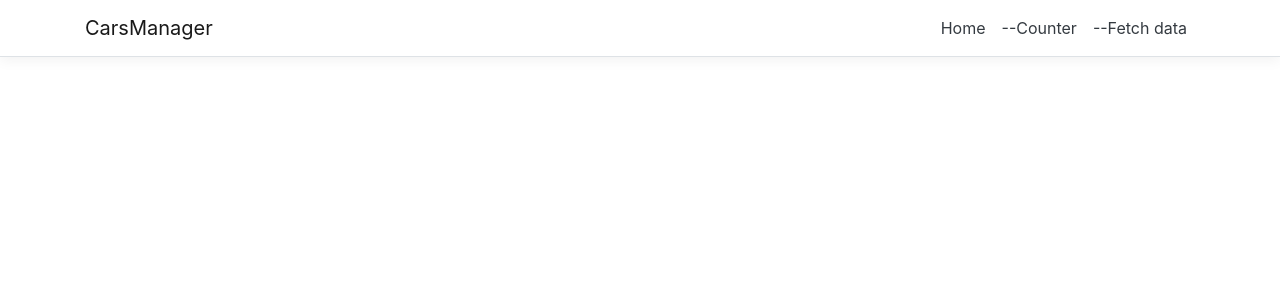
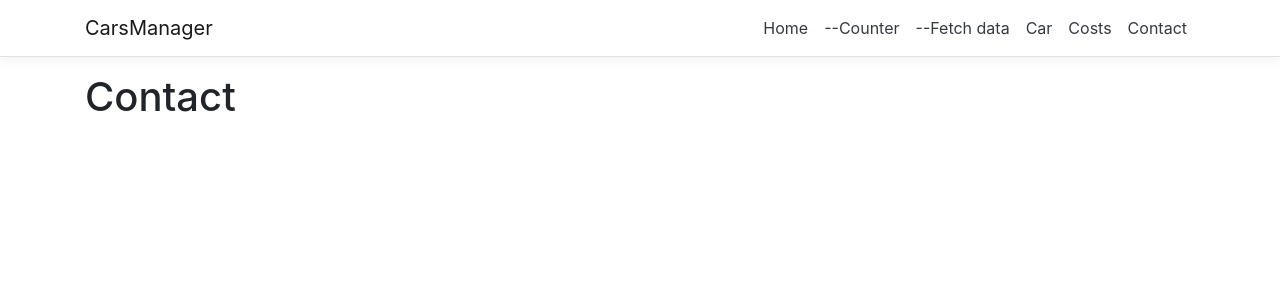
Before and after one commit to TorniV/CarsManager, a React (Create React App) app in the folder ClientApp/: page /contact in a window 1280 px wide. Shown: the top 300 px of the page. Built offline with nearby package versions, Linux system fonts and the light colour scheme.

Commit message:
Prepare routing

```diff
--- a/ClientApp/src/App.js
+++ b/ClientApp/src/App.js
@@ -1,21 +1,27 @@
-import React, { Component } from 'react';
-import { Route } from 'react-router';
-import { Layout } from './components/Layout';
-import { Home } from './components/Home';
-import { FetchData } from './components/FetchData';
-import { Counter } from './components/Counter';
+import React, { Component } from "react";
+import { Route } from "react-router";
+import { Layout } from "./components/Layout";
+import { Home } from "./components/Home";
+import { FetchData } from "./components/FetchData";
+import { Counter } from "./components/Counter";
+import { Car } from "./components/Cars/Car";
+import { Costs } from "./components/Costs/Costs";
+import { Contact } from "./components/Contact/Contact";
 
-import './custom.css'
+import "./custom.css";
 
 export default class App extends Component {
   static displayName = App.name;
 
-  render () {
+  render() {
     return (
       <Layout>
-        <Route exact path='/' component={Home} />
-        <Route path='/counter' component={Counter} />
-        <Route path='/fetch-data' component={FetchData} />
+        <Route exact path="/" component={Home} />
+        <Route path="/counter" component={Counter} />
+        <Route path="/fetch-data" component={FetchData} />
+        <Route path="/car/{id}" component={Car} />
+        <Route path="/costs" component={Costs} />
+        <Route path="/contact" component={Contact} />
       </Layout>
     );
   }
--- /dev/null
+++ b/ClientApp/src/components/Cars/Car.js
@@ -0,0 +1,11 @@
+import React, { Component } from "react";
+
+export class Car extends Component {
+  render() {
+    return (
+      <div>
+        <h1>Car</h1>
+      </div>
+    );
+  }
+}
--- /dev/null
+++ b/ClientApp/src/components/Contact/Contact.js
@@ -0,0 +1,11 @@
+import React, { Component } from "react";
+
+export class Contact extends Component {
+  render() {
+    return (
+      <div>
+        <h1>Contact</h1>
+      </div>
+    );
+  }
+}
--- /dev/null
+++ b/ClientApp/src/components/Costs/Costs.js
@@ -0,0 +1,11 @@
+import React, { Component } from "react";
+
+export class Costs extends Component {
+  render() {
+    return (
+      <div>
+        <h1>Costs</h1>
+      </div>
+    );
+  }
+}
--- a/ClientApp/src/components/NavMenu.js
+++ b/ClientApp/src/components/NavMenu.js
@@ -62,6 +62,21 @@ export class NavMenu extends Component {
                     --Fetch data
                   </NavLink>
                 </NavItem>
+                <NavItem>
+                  <NavLink tag={Link} className="text-dark" to="/car/{id}">
+                    Car
+                  </NavLink>
+                </NavItem>
+                <NavItem>
+                  <NavLink tag={Link} className="text-dark" to="/costs">
+                    Costs
+                  </NavLink>
+                </NavItem>
+                <NavItem>
+                  <NavLink tag={Link} className="text-dark" to="/contact">
+                    Contact
+                  </NavLink>
+                </NavItem>
               </ul>
             </Collapse>
           </Container>
```
Also changed, not shown: 3 other files (tests, documents, lock files or other folders).
